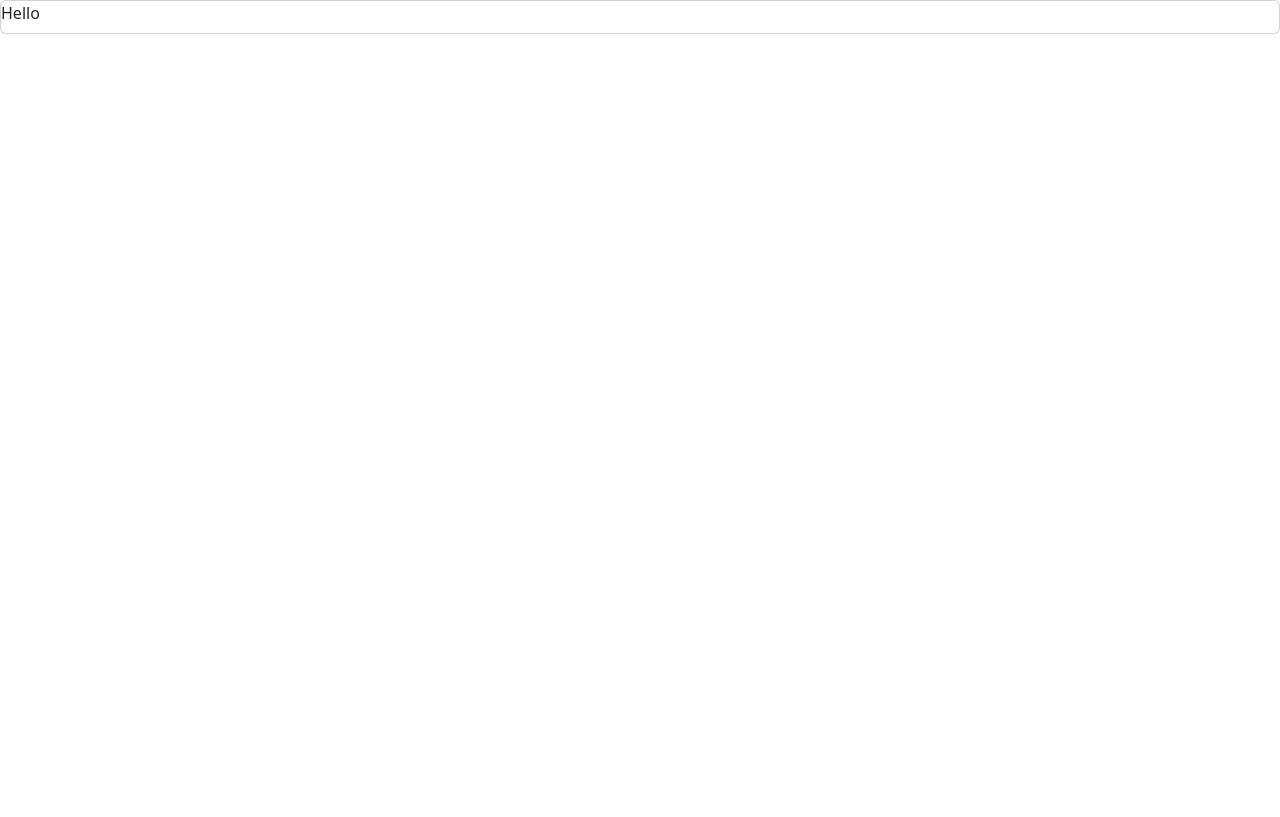
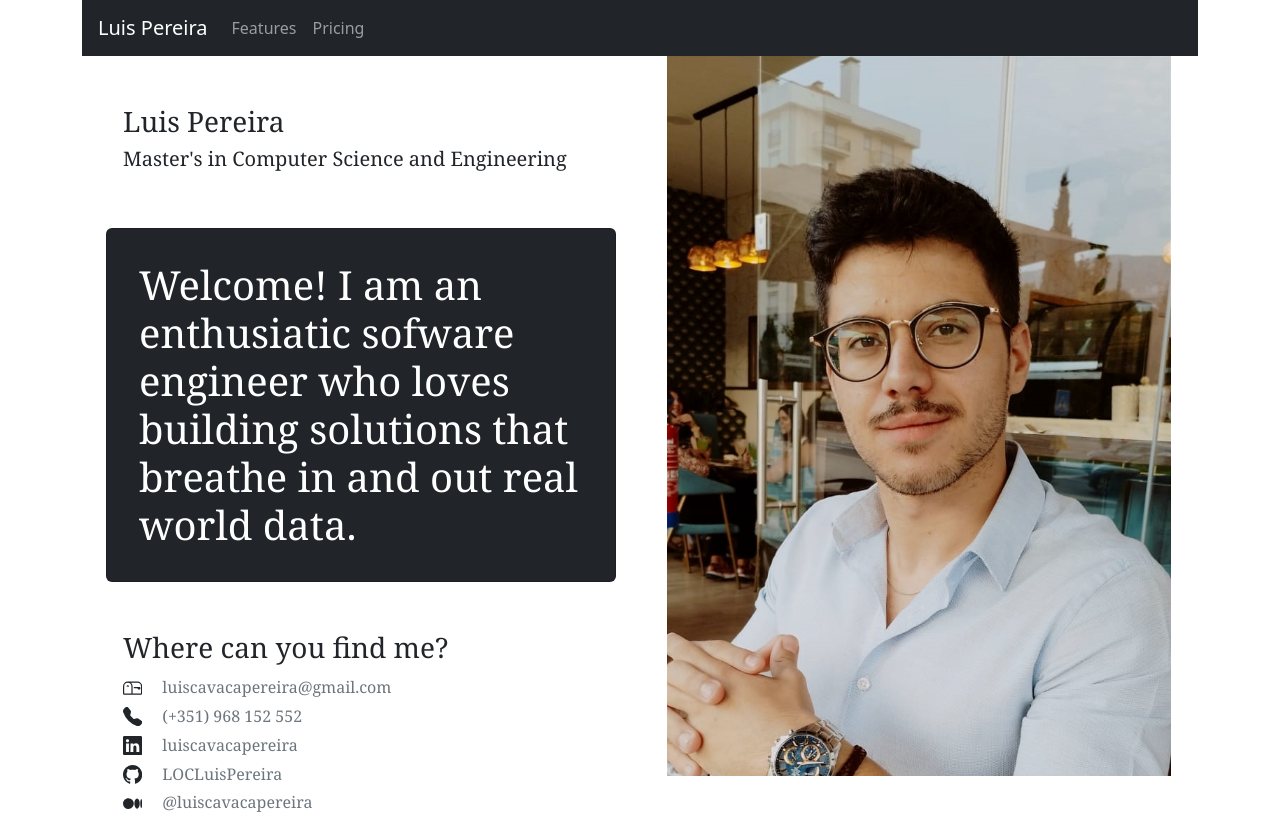
Before and after one commit to LOCLuisPereira/personal_blog, a Next.js app: page / in a window 1280 px wide. Built offline with nearby package versions, Linux system fonts and the light colour scheme.

Commit message:
contacts

```diff
--- /dev/null
+++ b/components/header.js
@@ -0,0 +1,92 @@
+import 'bootstrap/dist/css/bootstrap.css'
+
+import Image from 'next/image'
+
+import {BsGithub} from 'react-icons/bs'
+import {BsLinkedin} from 'react-icons/bs'
+import {BsFillTelephoneFill} from 'react-icons/bs'
+import {BsMailbox} from 'react-icons/bs'
+import {BsMedium} from 'react-icons/bs'
+
+const name = 'Luis Pereira'
+const role = 'Master\'s in Computer Science and Engineering'
+const intro_text = 'Welcome! I am an enthusiatic sofware engineer who loves building solutions that breathe in and out real world data.'
+
+const linkedin = 'luiscavacapereira'
+const email = 'luiscavacapereira@gmail.com'
+const phone = '(+351) 968 152 552'
+const github = 'LOCLuisPereira'
+const medium = '@luiscavacapereira'
+const leetcode = ''
+
+const Header = () => {
+    return (
+        <div className='container' style={{'fontFamily':'Georgia'}}>
+
+
+            <div className='row'>
+                <div className='col'>
+                    <div className='container align-center'>
+
+                        <div className='container' style={{'paddingTop':'3rem', 'paddingLeft':'1rem'}}/>
+
+
+                        <div className='card justify-items-center border-white'>
+                            <h3 className='align-middle' style={{'paddingLeft':'1rem'}}>{name}</h3>
+                            <h5 className='align-middle' style={{'paddingLeft':'1rem'}}>{role}</h5>
+                        </div>
+
+                        <div className='container' style={{'paddingTop':'3rem'}}/>
+
+                        <div className='card bg-dark text-white text-left rounded justify-items-center'>
+                            <p className='card-text display-6 align-middle' style={{'padding':'2rem'}}>{intro_text}</p>
+                        </div>
+
+                        <div className='container' style={{'paddingTop':'3rem'}}/>
+
+                        <div className='card justify-items-center border-white'>
+                            <h3 className='align-middle' style={{'paddingLeft':'1rem'}}>Where can you find me?</h3>
+
+                            <a style={{'paddingLeft':'1rem'}}>
+                                <big><BsMailbox/></big> <a className='align middle text-decoration-none text-muted' style={{'paddingLeft':'1rem'}}>{email}</a>
+                            </a>
+
+                            <a style={{'paddingLeft':'1rem'}}>
+                                <big><BsFillTelephoneFill/></big> <a className='align middle text-decoration-none text-muted' style={{'paddingLeft':'1rem'}}>{phone}</a>
+                            </a>
+
+                            <a style={{'paddingLeft':'1rem'}}>
+                                <big><BsLinkedin/></big> <a className='align middle text-decoration-none text-muted' style={{'paddingLeft':'1rem'}}>{linkedin}</a>
+                            </a>
+
+                            <a style={{'paddingLeft':'1rem'}}>
+                                <big><BsGithub/></big> <a className='align middle text-decoration-none text-muted' style={{'paddingLeft':'1rem'}}>{github}</a>
+                            </a>
+
+                            <a style={{'paddingLeft':'1rem'}}>
+                                <big><BsMedium/></big> <a className='align middle text-decoration-none text-muted' style={{'paddingLeft':'1rem'}}>{medium}</a>
+                            </a>
+
+                        </div>
+
+
+
+                    </div>
+                </div>
+                <div className='col'>
+                    <div className='container justify-content-center d-flex rounded' style={{'height':'90vh'}}>
+                        <img src="/photo.jpg" alt="..." className="img-fluid" ></img>
+                    </div>
+                </div>
+            </div>
+
+
+
+
+
+
+        </div>
+    )
+}
+
+export default Header
--- a/package.json
+++ b/package.json
@@ -13,7 +13,8 @@
     "next": "13.0.0",
     "react": "18.2.0",
     "react-bootstrap-icons": "^1.9.1",
-    "react-dom": "18.2.0"
+    "react-dom": "18.2.0",
+    "react-icons": "^4.6.0"
   },
   "devDependencies": {
     "eslint": "8.26.0",
--- a/pages/_app.js
+++ b/pages/_app.js
@@ -1,7 +1,7 @@
 import '../styles/globals.css'
 
 function MyApp({ Component, pageProps }) {
-  return <Component {...pageProps} />
+  return <Component {...pageProps}/>
 }
 
 export default MyApp
--- a/pages/index.js
+++ b/pages/index.js
@@ -2,11 +2,27 @@ import 'bootstrap/dist/css/bootstrap.css'
 
 import Image from 'next/image'
 
+import Header from '../components/header'
 
 export default function Home() {
   return (
-    <div className='card'>
-      <p className='card-title'>Hello</p>
+
+    <div className='container'>
+
+      <nav class="navbar navbar-expand-lg navbar-dark bg-dark">
+        <a class="navbar-brand" href="#" style={{'paddingLeft':'1rem'}}>Luis Pereira</a>
+
+        <div class="collapse navbar-collapse">
+          <div class="navbar-nav">
+            <a class="nav-item nav-link" href="#">Features</a>
+            <a class="nav-item nav-link" href="#">Pricing</a>
+          </div>
+        </div>
+      </nav>
+
+      <div className='container' />
+
+      <Header/>
 
     </div>
   )
--- a/styles/Home.module.css
+++ /dev/null
@@ -1,116 +0,0 @@
-.container {
-  padding: 0 2rem;
-}
-
-.main {
-  min-height: 100vh;
-  padding: 4rem 0;
-  flex: 1;
-  display: flex;
-  flex-direction: column;
-  justify-content: center;
-  align-items: center;
-}
-
-.footer {
-  display: flex;
-  flex: 1;
-  padding: 2rem 0;
-  border-top: 1px solid #eaeaea;
-  justify-content: center;
-  align-items: center;
-}
-
-.footer a {
-  display: flex;
-  justify-content: center;
-  align-items: center;
-  flex-grow: 1;
-}
-
-.title a {
-  color: #0070f3;
-  text-decoration: none;
-}
-
-.title a:hover,
-.title a:focus,
-.title a:active {
-  text-decoration: underline;
-}
-
-.title {
-  margin: 0;
-  line-height: 1.15;
-  font-size: 4rem;
-}
-
-.title,
-.description {
-  text-align: center;
-}
-
-.description {
-  margin: 4rem 0;
-  line-height: 1.5;
-  font-size: 1.5rem;
-}
-
-.code {
-  background: #fafafa;
-  border-radius: 5px;
-  padding: 0.75rem;
-  font-size: 1.1rem;
-  font-family: Menlo, Monaco, Lucida Console, Liberation Mono, DejaVu Sans Mono,
-    Bitstream Vera Sans Mono, Courier New, monospace;
-}
-
-.grid {
-  display: flex;
-  align-items: center;
-  justify-content: center;
-  flex-wrap: wrap;
-  max-width: 800px;
-}
-
-.card {
-  margin: 1rem;
-  padding: 1.5rem;
-  text-align: left;
-  color: inherit;
-  text-decoration: none;
-  border: 1px solid #eaeaea;
-  border-radius: 10px;
-  transition: color 0.15s ease, border-color 0.15s ease;
-  max-width: 300px;
-}
-
-.card:hover,
-.card:focus,
-.card:active {
-  color: #0070f3;
-  border-color: #0070f3;
-}
-
-.card h2 {
-  margin: 0 0 1rem 0;
-  font-size: 1.5rem;
-}
-
-.card p {
-  margin: 0;
-  font-size: 1.25rem;
-  line-height: 1.5;
-}
-
-.logo {
-  height: 1em;
-  margin-left: 0.5rem;
-}
-
-@media (max-width: 600px) {
-  .grid {
-    width: 100%;
-    flex-direction: column;
-  }
-}
```
Also changed, not shown: public/photo.jpg (added), 1 other file (tests, documents, lock files or other folders).
